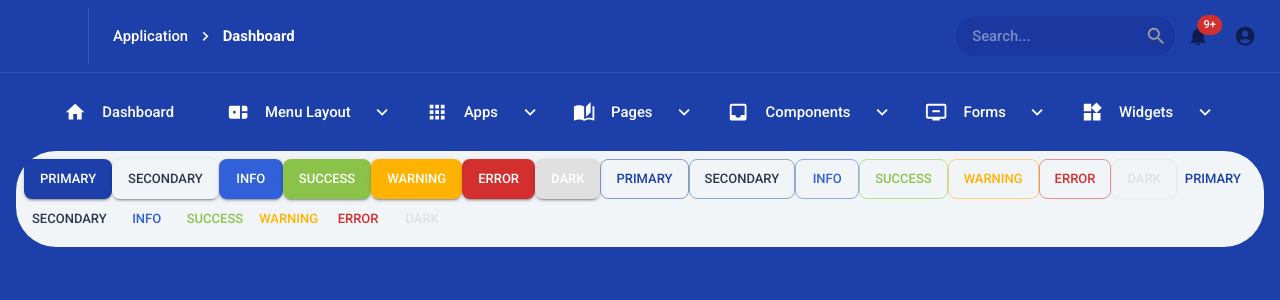
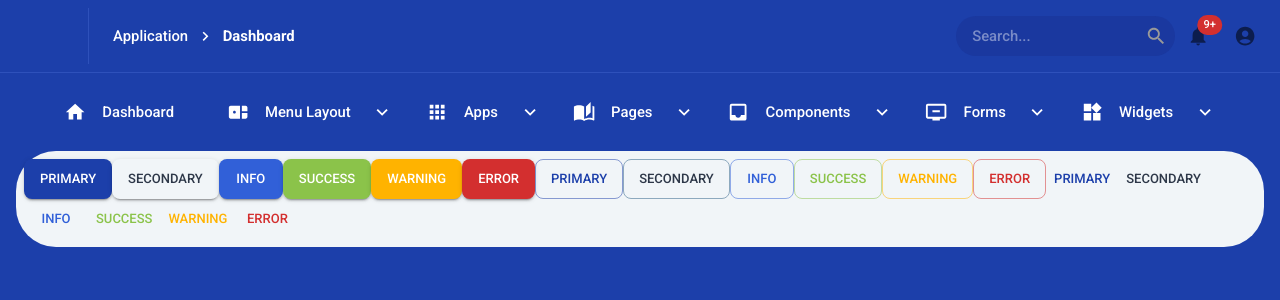
Before and after one commit to usrivastava92/hello-mui, a React (Vite) app: page /top/buttons in a window 1280 px wide. Shown: the top 300 px of the page. Built offline with nearby package versions, Linux system fonts and the light colour scheme.

Commit message:
fixed compilation error

```diff
--- a/src/pages/404/404.tsx
+++ b/src/pages/404/404.tsx
@@ -50,7 +50,7 @@ export const PageNotFound: React.FC = () => {
             You may have mistyped the address or the page may have moved.
           </Typography>
           <Button
-            color="dark"
+            color="secondary"
             variant="outlined"
             sx={(theme) => ({
               mt: 4,
--- a/src/pages/Buttons/Buttons.tsx
+++ b/src/pages/Buttons/Buttons.tsx
@@ -22,9 +22,6 @@ export const Buttons: React.FC = () => {
       <Button color="error" variant="contained">
         Error
       </Button>
-      <Button color="dark" variant="contained">
-        Dark
-      </Button>
       <Button color="primary" variant="outlined">
         Primary
       </Button>
@@ -42,9 +39,6 @@ export const Buttons: React.FC = () => {
       </Button>
       <Button color="error" variant="outlined">
         Error
-      </Button>
-      <Button color="dark" variant="outlined">
-        Dark
       </Button>
       <Button color="primary" variant="text">
         Primary
@@ -64,9 +58,6 @@ export const Buttons: React.FC = () => {
       <Button color="error" variant="text">
         Error
       </Button>
-      <Button color="dark" variant="text">
-        Dark
-      </Button>
     </>
   );
 };
```
